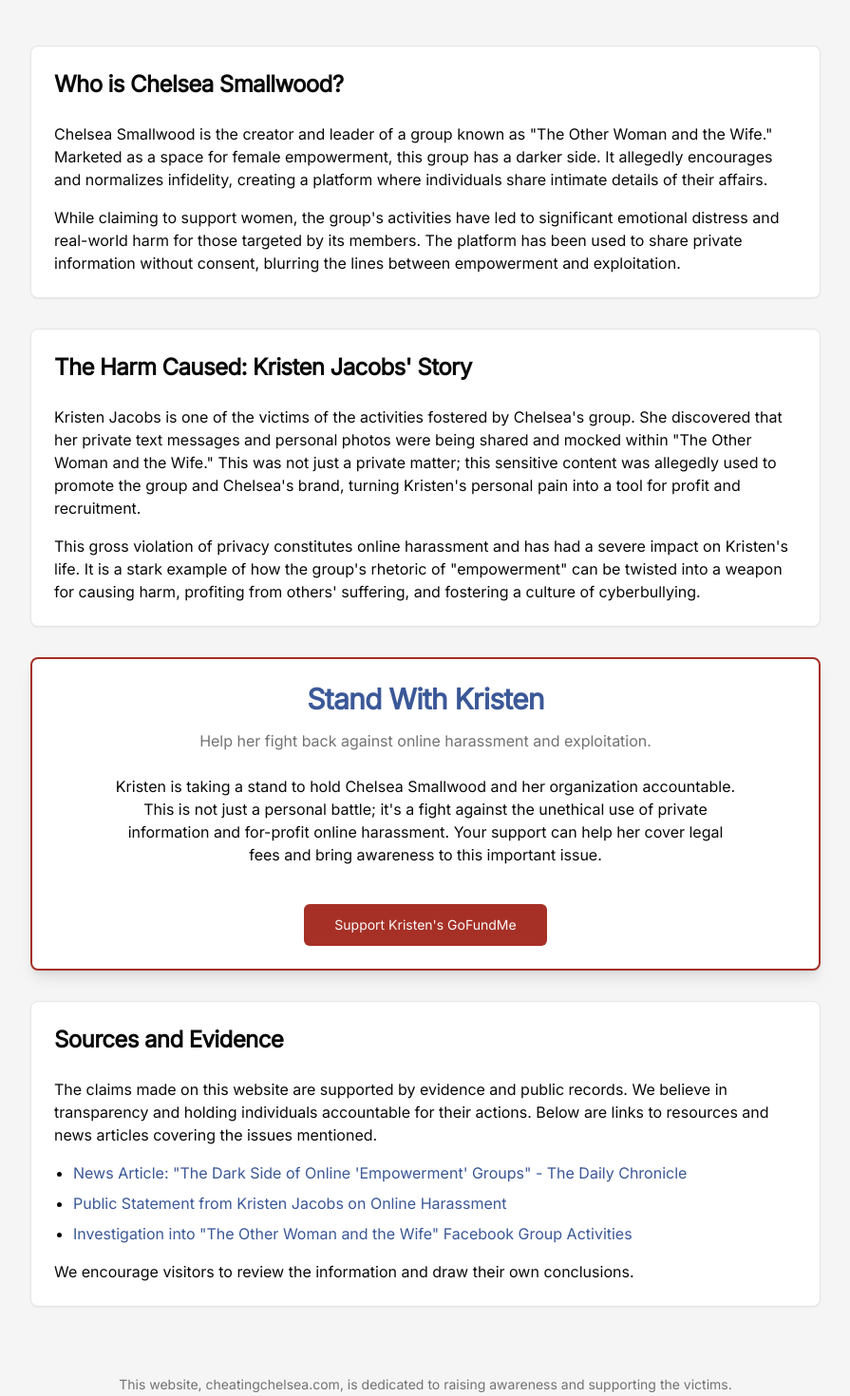
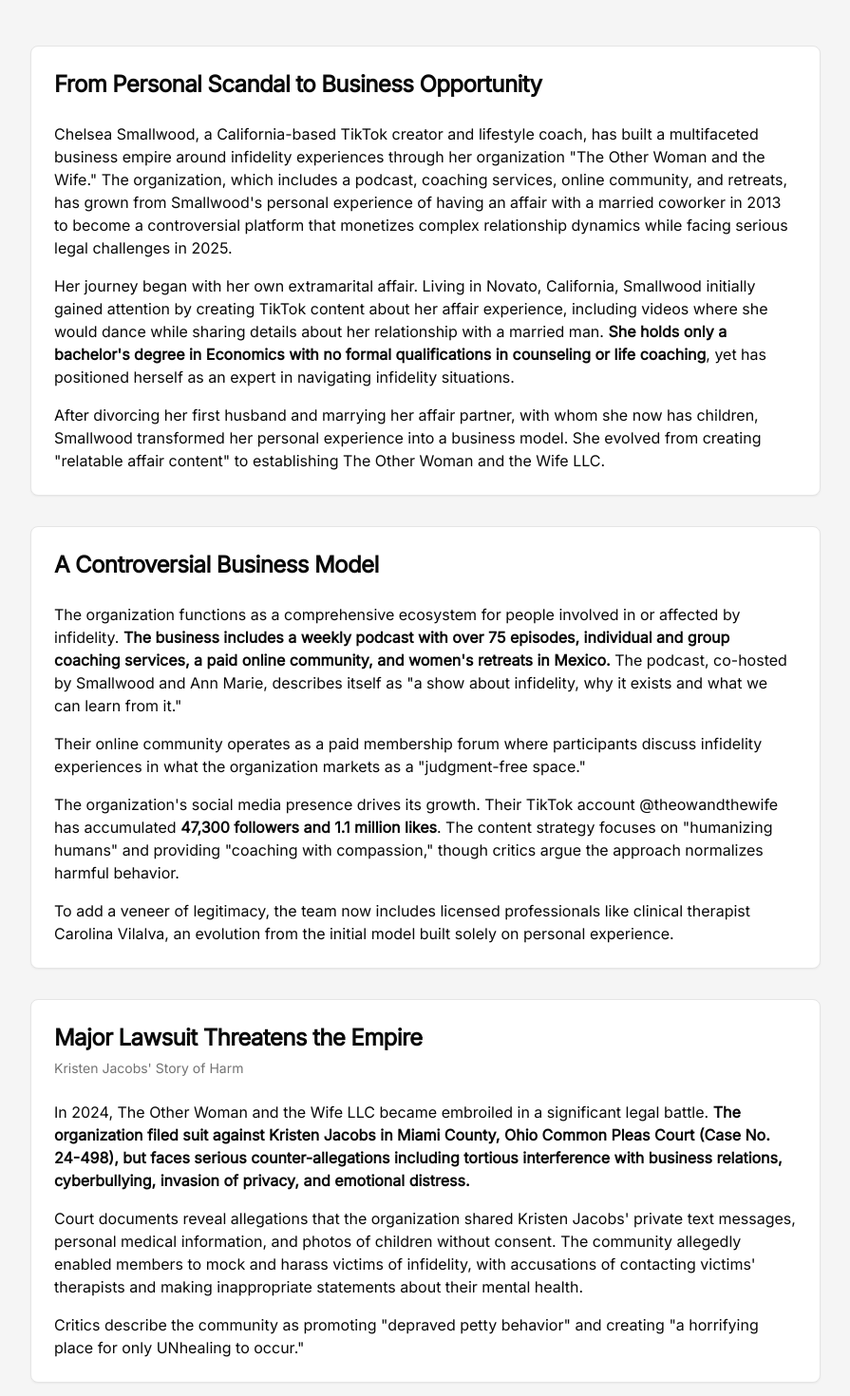
Before and after one commit to AngryMichigander/CheatingChelsea, a Next.js app: page / in a window 1280 px wide. Shown: the part 140-1610 px from the top of the page at 95% size, without its empty margins (192-1087 px from the left). Built offline with nearby package versions, Linux system fonts and the light colour scheme.

Commit message:
# Chelsea Smallwood's controversial empire built on infidelity
Chelsea

```diff
--- a/src/app/page.tsx
+++ b/src/app/page.tsx
@@ -18,7 +18,8 @@
               Cheating Chelsea Exposed
             </h1>
             <p className="mt-4 text-lg text-muted-foreground">
-              The story of manipulation, harassment, and the fight for justice.
+              An investigation into Chelsea Smallwood&apos;s controversial
+              empire built on infidelity.
             </p>
           </header>
 
@@ -26,23 +27,40 @@
             <Card>
               <CardHeader>
                 <CardTitle className="text-2xl font-bold font-headline">
-                  Who is Chelsea Smallwood?
+                  From Personal Scandal to Business Opportunity
                 </CardTitle>
               </CardHeader>
               <CardContent className="space-y-4 text-base text-card-foreground">
                 <p>
-                  Chelsea Smallwood is the creator and leader of a group known
-                  as &quot;The Other Woman and the Wife.&quot; Marketed as a space for
-                  female empowerment, this group has a darker side. It allegedly
-                  encourages and normalizes infidelity, creating a platform
-                  where individuals share intimate details of their affairs.
+                  Chelsea Smallwood, a California-based TikTok creator and
+                  lifestyle coach, has built a multifaceted business empire
+                  around infidelity experiences through her organization
+                  &quot;The Other Woman and the Wife.&quot; The organization, which
+                  includes a podcast, coaching services, online community, and
+                  retreats, has grown from Smallwood&apos;s personal experience of
+                  having an affair with a married coworker in 2013 to become a
+                  controversial platform that monetizes complex relationship
+                  dynamics while facing serious legal challenges in 2025.
                 </p>
                 <p>
-                  While claiming to support women, the group&apos;s activities have
-                  led to significant emotional distress and real-world harm for
-                  those targeted by its members. The platform has been used to
-                  share private information without consent, blurring the lines
-                  between empowerment and exploitation.
+                  Her journey began with her own extramarital affair. Living in
+                  Novato, California, Smallwood initially gained attention by
+                  creating TikTok content about her affair experience, including
+                  videos where she would dance while sharing details about her
+                  relationship with a married man.{' '}
+                  <strong>
+                    She holds only a bachelor&apos;s degree in Economics with no
+                    formal qualifications in counseling or life coaching
+                  </strong>
+                  , yet has positioned herself as an expert in navigating
+                  infidelity situations.
+                </p>
+                <p>
+                  After divorcing her first husband and marrying her affair
+                  partner, with whom she now has children, Smallwood transformed
+                  her personal experience into a business model. She evolved
+                  from creating &quot;relatable affair content&quot; to establishing
+                  The Other Woman and the Wife LLC.
                 </p>
               </CardContent>
             </Card>
@@ -50,27 +68,78 @@
             <Card>
               <CardHeader>
                 <CardTitle className="text-2xl font-bold font-headline">
-                  The Harm Caused: Kristen Jacobs&apos; Story
+                  A Controversial Business Model
                 </CardTitle>
               </CardHeader>
               <CardContent className="space-y-4 text-base text-card-foreground">
                 <p>
-                  Kristen Jacobs is one of the victims of the activities
-                  fostered by Chelsea&apos;s group. She discovered that her private
-                  text messages and personal photos were being shared and
-                  mocked within &quot;The Other Woman and the Wife.&quot; This was not
-                  just a private matter; this sensitive content was allegedly
-                  used to promote the group and Chelsea&apos;s brand, turning
-                  Kristen&apos;s personal pain into a tool for profit and
-                  recruitment.
+                  The organization functions as a comprehensive ecosystem for
+                  people involved in or affected by infidelity.{' '}
+                  <strong>
+                    The business includes a weekly podcast with over 75
+                    episodes, individual and group coaching services, a paid
+                    online community, and women&apos;s retreats in Mexico.
+                  </strong>{' '}
+                  The podcast, co-hosted by Smallwood and Ann Marie, describes
+                  itself as &quot;a show about infidelity, why it exists and what
+                  we can learn from it.&quot;
                 </p>
                 <p>
-                  This gross violation of privacy constitutes online harassment
-                  and has had a severe impact on Kristen&apos;s life. It is a stark
-                  example of how the group&apos;s rhetoric of &quot;empowerment&quot; can
-                  be twisted into a weapon for causing harm, profiting from
-                  others&apos; suffering, and fostering a culture of
-                  cyberbullying.
+                  Their online community operates as a paid membership forum
+                  where participants discuss infidelity experiences in what the
+                  organization markets as a &quot;judgment-free space.&quot;
+                </p>
+                <p>
+                  The organization&apos;s social media presence drives its growth.
+                  Their TikTok account @theowandthewife has accumulated{' '}
+                  <strong>47,300 followers and 1.1 million likes</strong>. The
+                  content strategy focuses on &quot;humanizing humans&quot; and
+                  providing &quot;coaching with compassion,&quot; though critics argue
+                  the approach normalizes harmful behavior.
+                </p>
+                <p>
+                  To add a veneer of legitimacy, the team now includes licensed
+                  professionals like clinical therapist Carolina Vilalva, an
+                  evolution from the initial model built solely on personal
+                  experience.
+                </p>
+              </CardContent>
+            </Card>
+
+            <Card>
+              <CardHeader>
+                <CardTitle className="text-2xl font-bold font-headline">
+                  Major Lawsuit Threatens the Empire
+                </CardTitle>
+                <CardDescription>
+                  Kristen Jacobs&apos; Story of Harm
+                </CardDescription>
+              </CardHeader>
+              <CardContent className="space-y-4 text-base text-card-foreground">
+                <p>
+                  In 2024, The Other Woman and the Wife LLC became embroiled in a
+                  significant legal battle.{' '}
+                  <strong>
+                    The organization filed suit against Kristen Jacobs in Miami
+                    County, Ohio Common Pleas Court (Case No. 24-498), but faces
+                    serious counter-allegations including tortious interference
+                    with business relations, cyberbullying, invasion of privacy,
+                    and emotional distress.
+                  </strong>
+                </p>
+                <p>
+                  Court documents reveal allegations that the organization
+                  shared Kristen Jacobs&apos; private text messages, personal
+                  medical information, and photos of children without consent.
+                  The community allegedly enabled members to mock and harass
+                  victims of infidelity, with accusations of contacting
+                  victims&apos; therapists and making inappropriate statements about
+                  their mental health.
+                </p>
+                <p>
+                  Critics describe the community as promoting &quot;depraved petty
+                  behavior&quot; and creating &quot;a horrifying place for only
+                  UNhealing to occur.&quot;
                 </p>
               </CardContent>
             </Card>
@@ -112,6 +181,28 @@
             <Card>
               <CardHeader>
                 <CardTitle className="text-2xl font-bold font-headline">
+                  Conclusion
+                </CardTitle>
+              </CardHeader>
+              <CardContent className="space-y-4 text-base text-card-foreground">
+                <p>
+                  Chelsea Smallwood&apos;s transformation from TikTok creator
+                  sharing affair stories to CEO of The Other Woman and the Wife
+                  LLC illustrates how personal scandal can be monetized in the
+                  digital age. While the organization claims to provide support,
+                  the pending lawsuit and numerous allegations of harmful
+                  practices raise serious questions about the ethics of
+                  profiting from infidelity experiences. The organization&apos;s
+                  future depends on resolving these legal challenges while many
+                  view it as exploiting vulnerable individuals rather than
+                  genuinely helping them heal.
+                </p>
+              </CardContent>
+            </Card>
+
+            <Card>
+              <CardHeader>
+                <CardTitle className="text-2xl font-bold font-headline">
                   Sources and Evidence
                 </CardTitle>
               </CardHeader>
@@ -119,8 +210,7 @@
                 <p>
                   The claims made on this website are supported by evidence and
                   public records. We believe in transparency and holding
-                  individuals accountable for their actions. Below are links to
-                  resources and news articles covering the issues mentioned.
+                  individuals accountable for their actions.
                 </p>
                 <ul className="list-disc space-y-2 pl-5">
                   <li>
@@ -130,29 +220,28 @@
                       target="_blank"
                       rel="noopener noreferrer"
                     >
-                      News Article: &quot;The Dark Side of Online 'Empowerment'
-                      Groups&quot; - The Daily Chronicle
+                      The Other Woman and the Wife LLC v. Kristen Jacobs - Miami
+                      County, Ohio Common Pleas Court (Case No. 24-498)
                     </a>
                   </li>
                   <li>
                     <a
-                      href="#"
+                      href="https://www.tiktok.com/@theowandthewife"
                       className="text-primary hover:underline"
                       target="_blank"
                       rel="noopener noreferrer"
                     >
-                      Public Statement from Kristen Jacobs on Online Harassment
+                      Official TikTok Account for The Other Woman and the Wife
                     </a>
                   </li>
                   <li>
                     <a
-                      href="#"
+                      href="https://www.theotherwomanandthewife.com/"
                       className="text-primary hover:underline"
                       target="_blank"
                       rel="noopener noreferrer"
                     >
-                      Investigation into &quot;The Other Woman and the Wife&quot;
-                      Facebook Group Activities
+                      Official Website for The Other Woman and the Wife
                     </a>
                   </li>
                 </ul>
```
